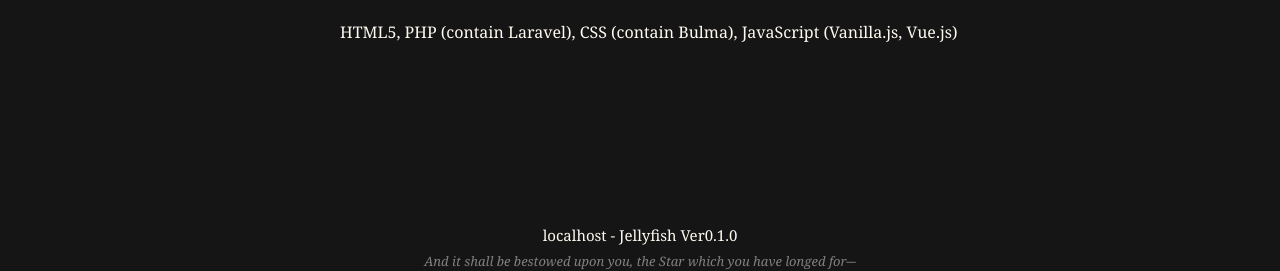
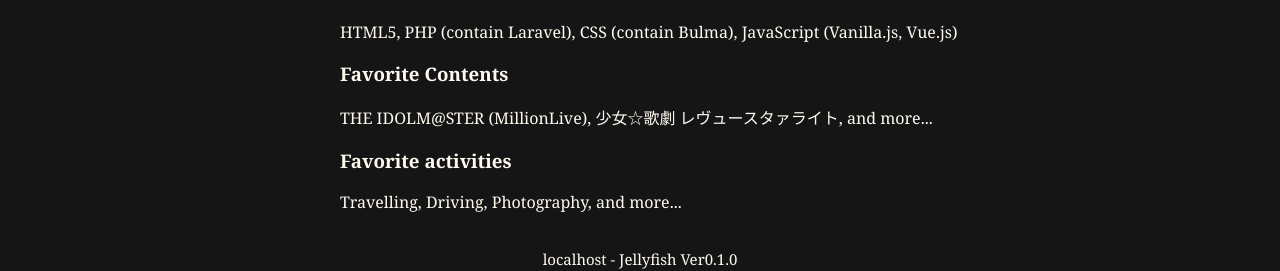
Before and after one commit to miyacorata/jellyfish, a Vue app: page /about in a window 1280 px wide. Shown: the part 493-764 px from the top of the page. Built offline with nearby package versions, Linux system fonts and the light colour scheme.

Commit message:
Add Favorites (views/About)

```diff
--- a/src/views/About.vue
+++ b/src/views/About.vue
@@ -24,7 +24,10 @@
                     </div>
                     <h3 style="margin-top: 30px">Skills</h3>
                     <p>HTML5, PHP (contain Laravel), CSS (contain Bulma), JavaScript (Vanilla.js, Vue.js)</p>
-
+                    <h3>Favorite Contents</h3>
+                    <p>THE IDOLM@STER (MillionLive), 少女☆歌劇 レヴュースタァライト, and more...</p>
+                    <h3>Favorite activities</h3>
+                    <p>Travelling, Driving, Photography, and more...</p>
                 </div>
             </div>
         </div>
```
